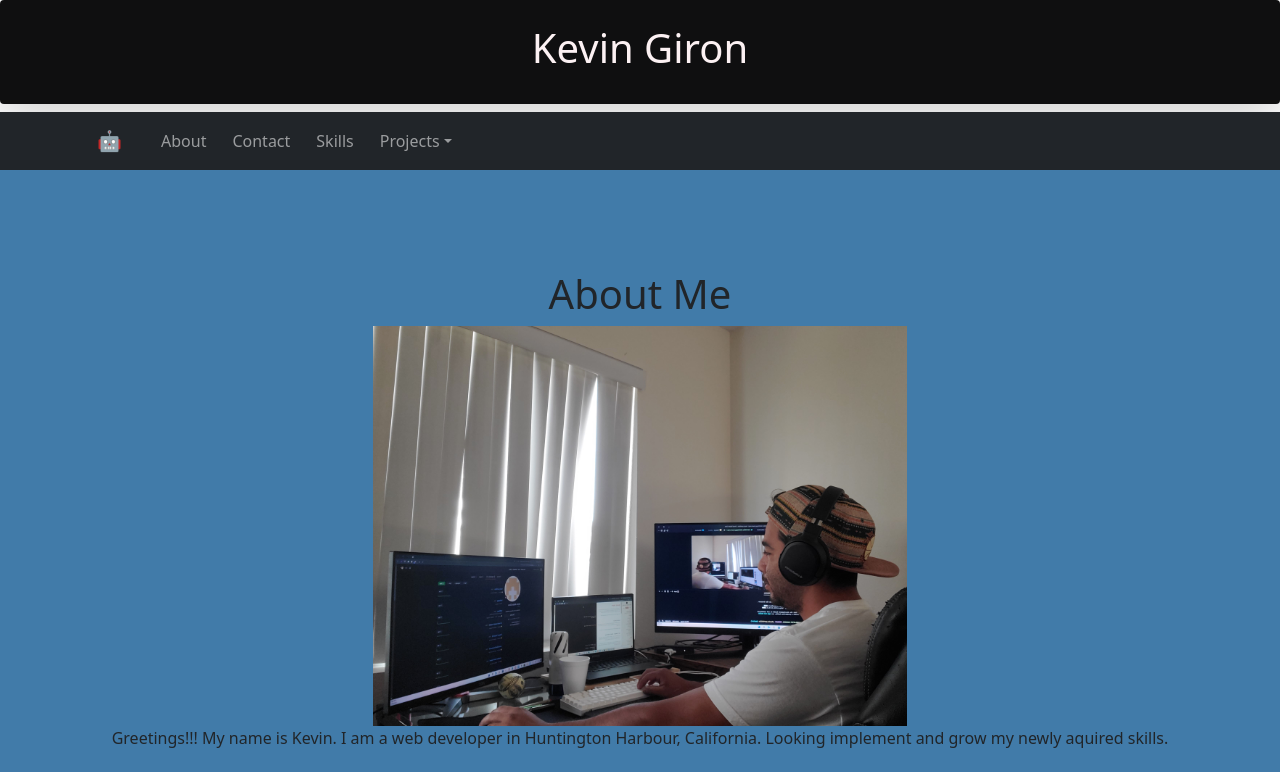
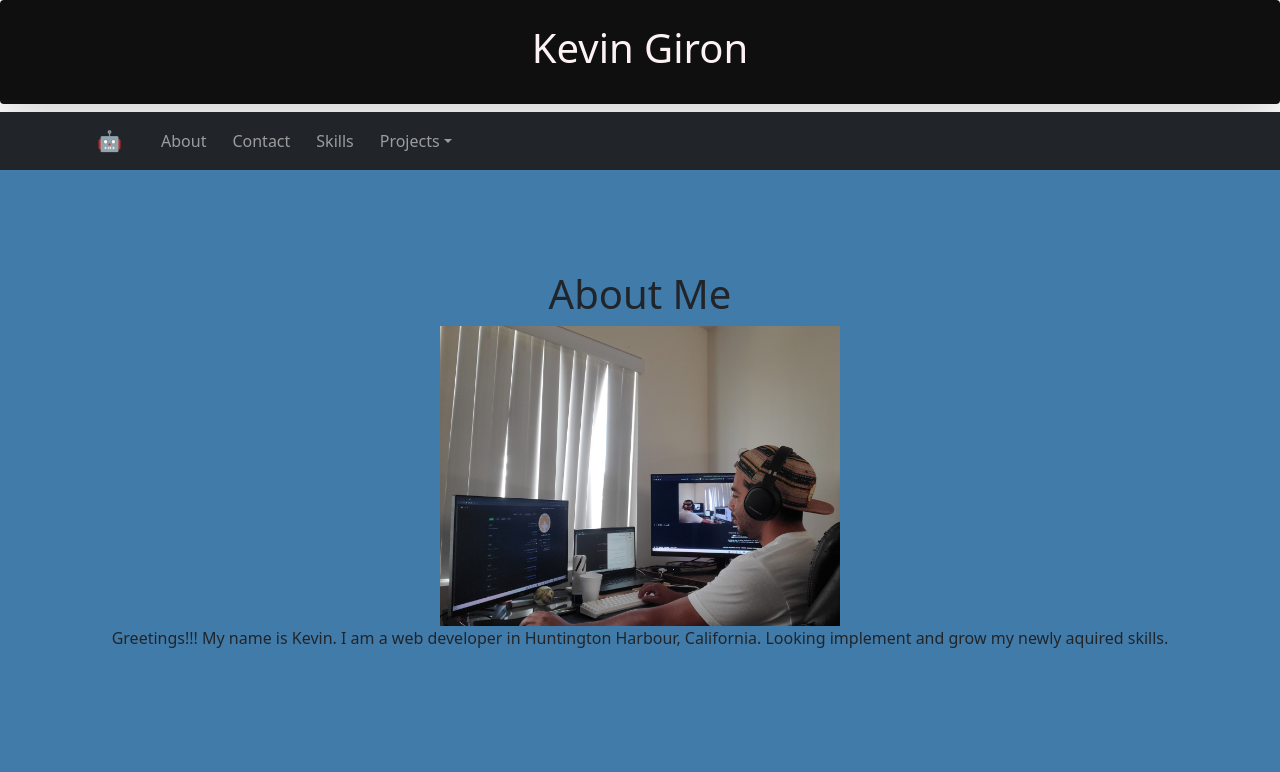
Before and after one commit to SIN88/react-portfolio, a React (Create React App) app: page / in a window 1280 px wide. Shown: the top 772 px of the page. Built offline with nearby package versions, Linux system fonts and the light colour scheme.

Commit message:
made the about image smaller

```diff
--- a/src/components/About/About.css
+++ b/src/components/About/About.css
@@ -9,6 +9,8 @@
 }
 
 img{
-    height: 400px;
+    height: 300px;
+    align-items: center;
+
 
 }
```
Also changed, not shown: src/components/Apps/Apps.css (added), src/components/Apps/index.js (added).
